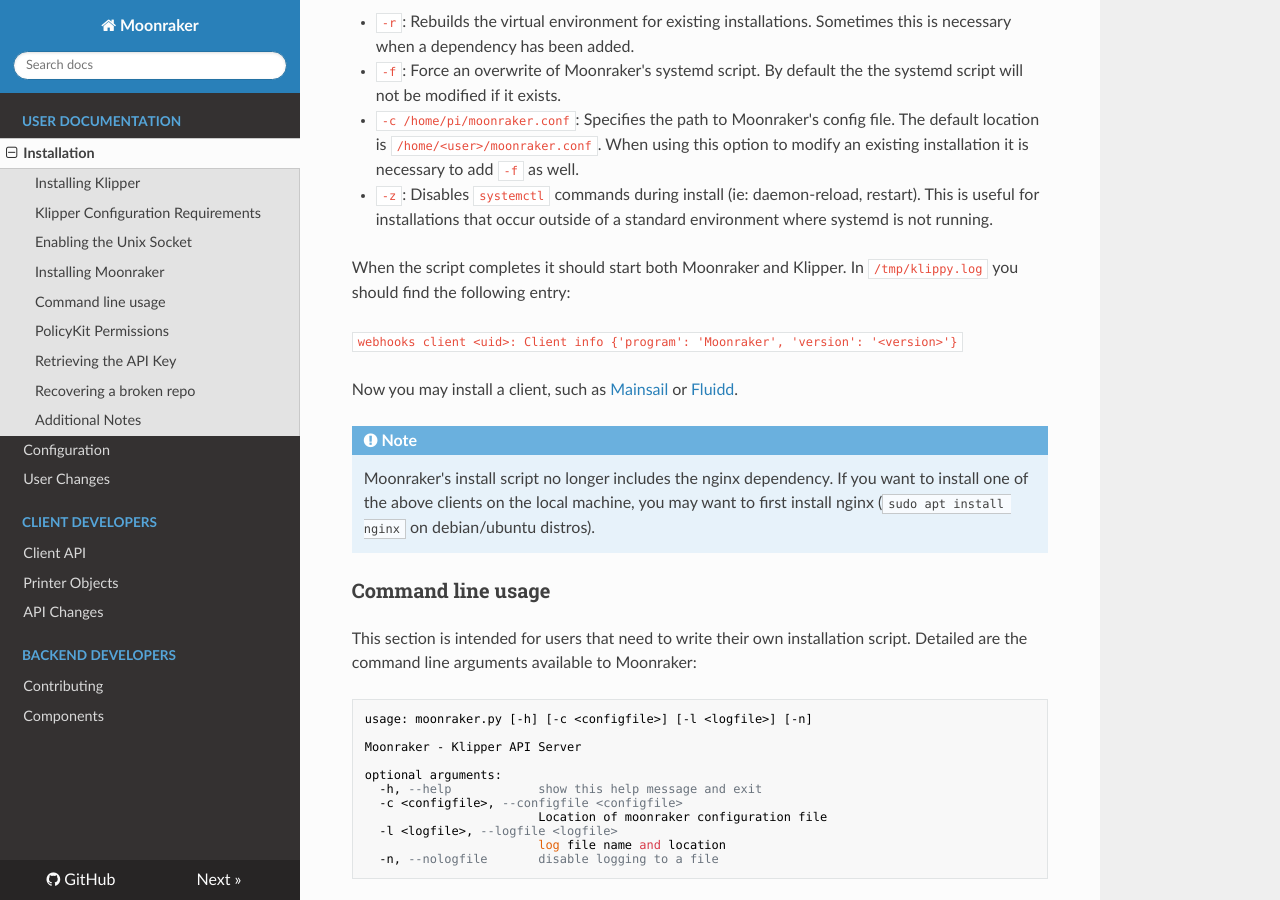
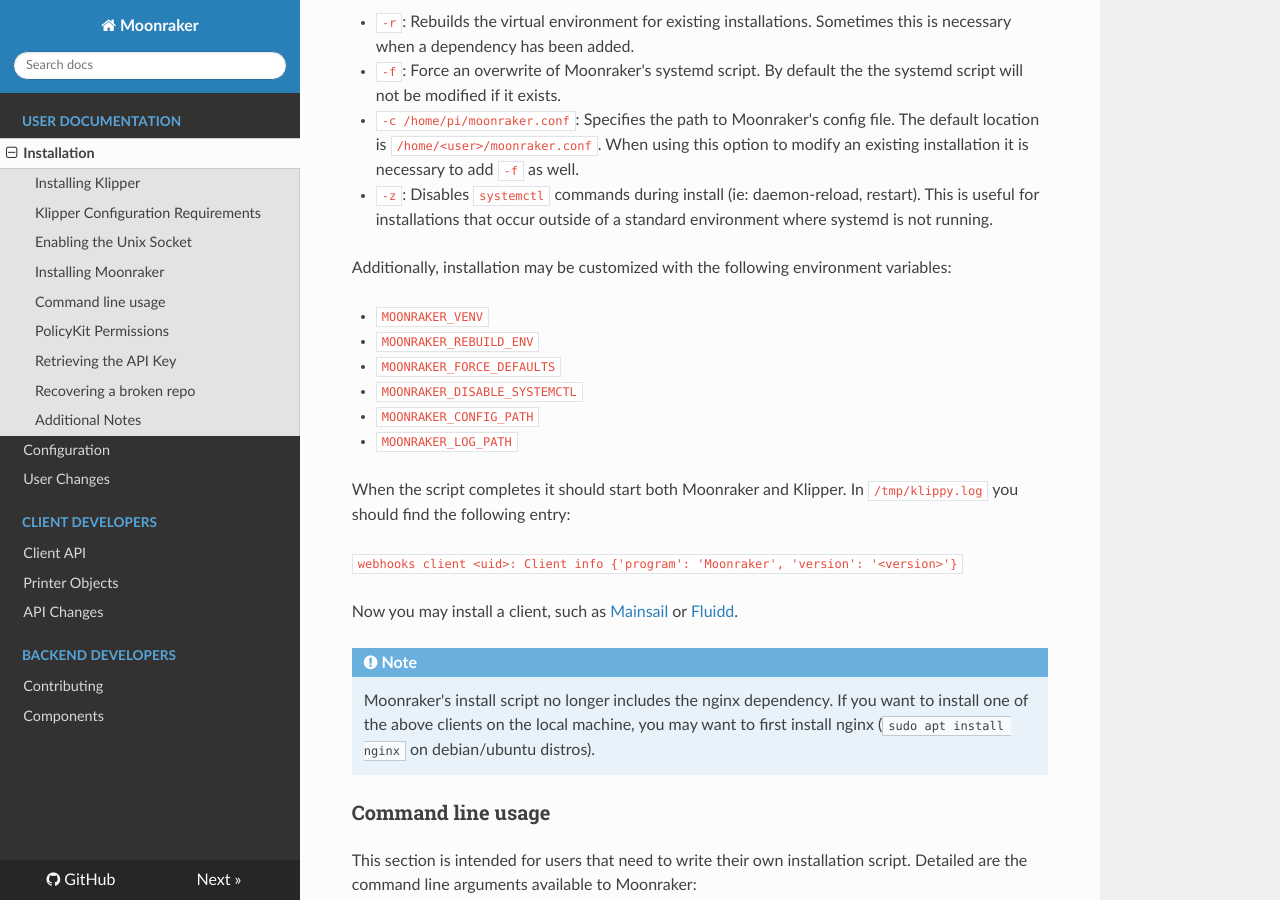
Before and after one commit to Marirossibn/moonraker, an MkDocs documentation site: the page built from docs/installation.md, in a window 1280 px wide and 900 px high, scrolled down 2550 px. Built offline with MkDocs 1.6.1, drawn with Linux system fonts in a browser that asks for light colours; nearby versions of some CDN libraries.

Commit message:
install-moonraker: allow configurable virtualenv location
Signed-off-by: Franklyn Tackitt <git@frank.af>

```diff
--- a/docs/installation.md
+++ b/docs/installation.md
@@ -135,6 +135,16 @@
   Disables `systemctl` commands during install (ie: daemon-reload, restart).
   This is useful for installations that occur outside of a standard environment
   where systemd is not running.
+
+Additionally, installation may be customized with the following environment
+variables:
+
+- `MOONRAKER_VENV`
+- `MOONRAKER_REBUILD_ENV`
+- `MOONRAKER_FORCE_DEFAULTS`
+- `MOONRAKER_DISABLE_SYSTEMCTL`
+- `MOONRAKER_CONFIG_PATH`
+- `MOONRAKER_LOG_PATH`
 
 When the script completes it should start both Moonraker and Klipper. In
 `/tmp/klippy.log` you should find the following entry:
```
Also changed, not shown: 1 other file.
